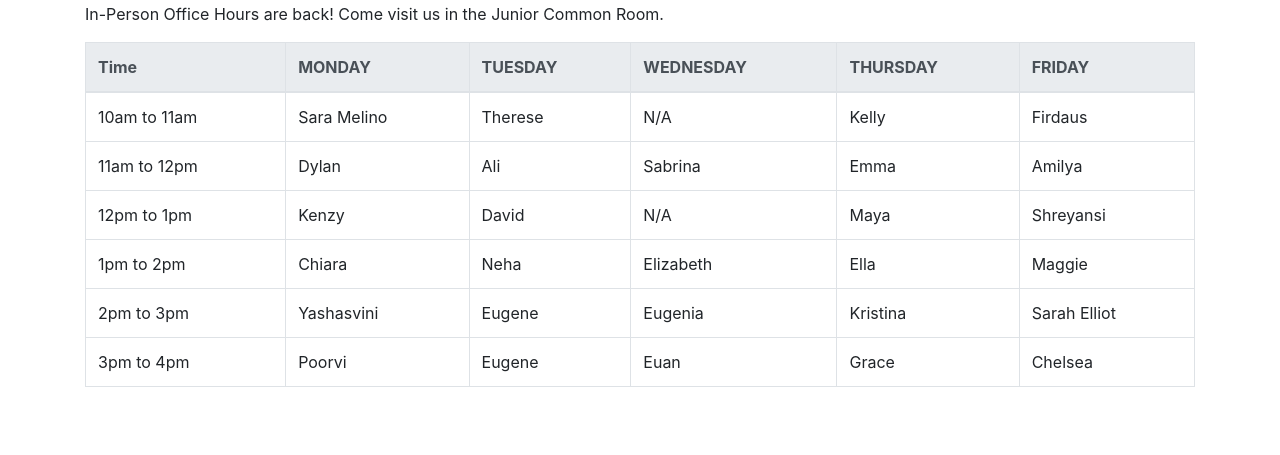
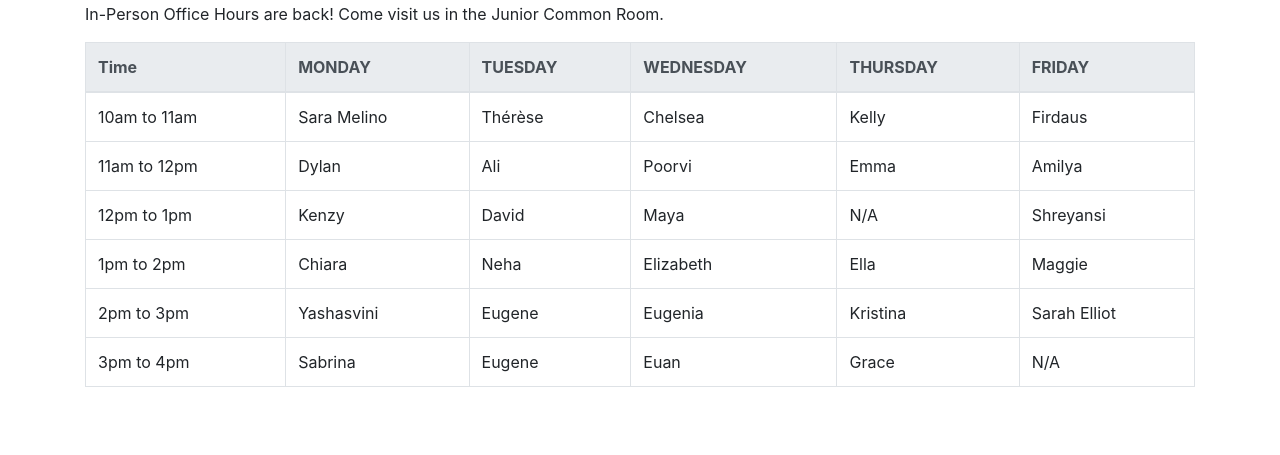
Before and after one commit to uclit-webmaster/uclit-site, a Jekyll site: the page built from contact.html, in a window 1280 px wide and 900 px high. Shown: the part 395-850 px from the top of the window. Built offline with Jekyll 4.4.1, drawn with Linux system fonts in a browser that asks for light colours; nearby versions of some CDN libraries.

Commit message:
Update contact.html

```diff
--- a/contact.html
+++ b/contact.html
@@ -21,12 +21,12 @@ title: Contact Us
 <div class="table-responsive">
 <table class="table table-bordered">
 <thead class="thead-light"><tr><th>Time</th><th>MONDAY</th><th>TUESDAY</th><th>WEDNESDAY</th><th>THURSDAY</th><th>FRIDAY</th></tr></thead><tbody>
- <tr><td>10am to 11am </td><td>Sara Melino</td><td>Therese</td><td>N/A</td><td>Kelly</td><td>Firdaus</td></tr>
- <tr><td>11am to 12pm</td><td>Dylan</td><td>Ali</td><td>Sabrina</td><td>Emma</td><td>Amilya</td></tr>
- <tr><td>12pm to 1pm</td><td>Kenzy</td><td>David</td><td>N/A</td><td>Maya</td><td>Shreyansi</td></tr>
+ <tr><td>10am to 11am </td><td>Sara Melino</td><td>Thérèse</td><td>Chelsea</td><td>Kelly</td><td>Firdaus</td></tr>
+ <tr><td>11am to 12pm</td><td>Dylan</td><td>Ali</td><td>Poorvi</td><td>Emma</td><td>Amilya</td></tr>
+ <tr><td>12pm to 1pm</td><td>Kenzy</td><td>David</td><td>Maya</td><td>N/A</td><td>Shreyansi</td></tr>
  <tr><td>1pm to 2pm</td><td>Chiara</td><td>Neha</td><td>Elizabeth</td><td>Ella</td><td>Maggie</td></tr>
  <tr><td>2pm to 3pm</td><td>Yashasvini</td><td>Eugene</td><td>Eugenia</td><td>Kristina</td><td>Sarah Elliot</td></tr>
- <tr><td>3pm to 4pm</td><td>Poorvi</td><td>Eugene</td><td>Euan</td><td>Grace</td><td>Chelsea</td></tr>
+ <tr><td>3pm to 4pm</td><td>Sabrina</td><td>Eugene</td><td>Euan</td><td>Grace</td><td>N/A</td></tr>
 </tbody></table>
 </div>
 <br>
```
